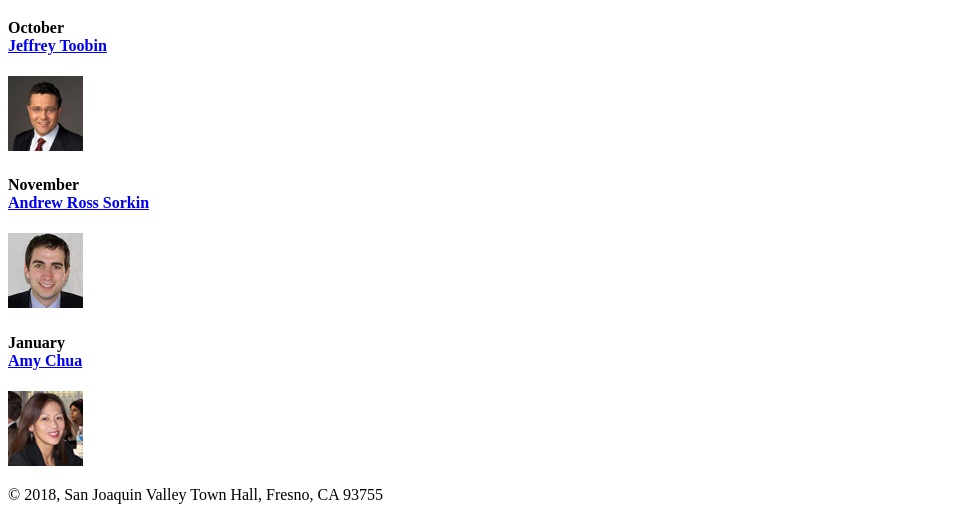
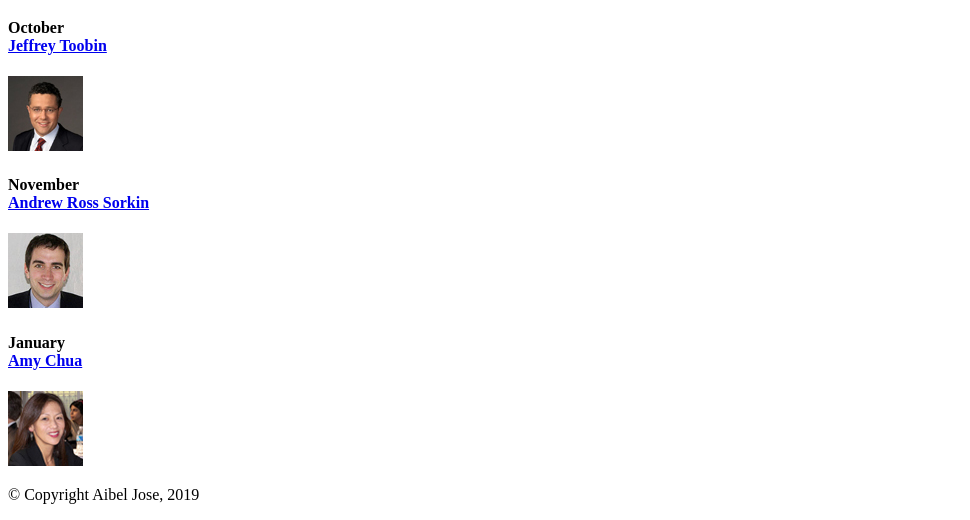
Before and after one commit to aibelj/A08, a plain HTML site: page index.html in a window 1280 px wide. Shown: the part 522-1042 px from the top of the page, without its empty margins (0-970 px from the left). Drawn offline with Linux system fonts and the light colour scheme.

Commit message:
initial comit

```diff
--- a/index.html
+++ b/index.html
@@ -37,7 +37,7 @@
 	</h4>
 	<img src="images/chua75.jpg" height="75" width="75"/>
 	<footer>
-		<p>&copy 2018, San Joaquin Valley Town Hall, Fresno, CA 93755</p>
+		<p>&copy Copyright Aibel Jose, 2019</p>
 
 	</footer>
 </body>
```
Also changed, not shown: speakers/toobin.html (+1 -1 lines).
